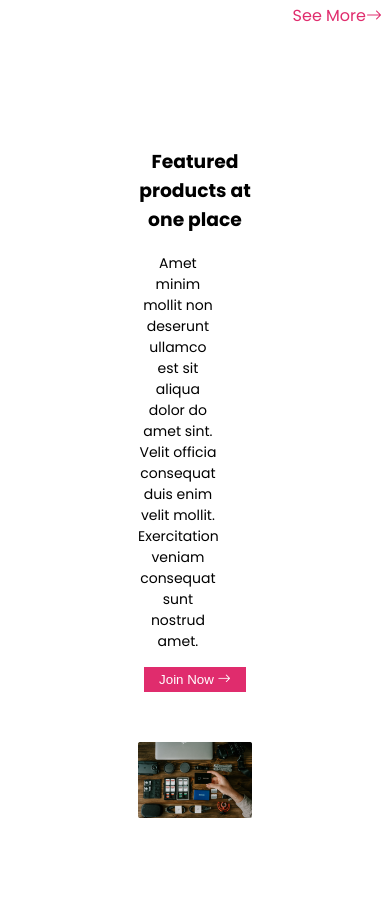
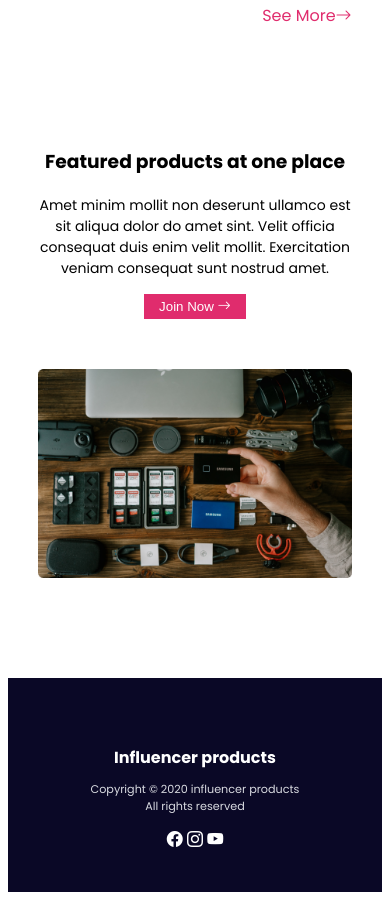
Before and after one commit to farial-robama/Influencer-gear-responsive-website, a plain HTML site: page index.html in a window 390 px wide. Shown: the part 4714-5632 px from the top of the page. Drawn offline with nearby package versions, Linux system fonts and the light colour scheme.

Commit message:
added footer & make responsive

```diff
--- a/index.html
+++ b/index.html
@@ -209,5 +209,11 @@
         </div>
     </main>
 
+    <footer>
+        <h5>Influencer products</h5>
+        <p>Copyright © 2020  influencer products <br> All rights reserved</p>
+        <i class="bi bi-facebook"></i> <i class="bi bi-instagram"></i> <i class="bi bi-youtube"></i>
+    </footer>
+
 </body>
 </html>
--- a/styles/style.css
+++ b/styles/style.css
@@ -164,7 +164,21 @@ body{
     padding: 5px 15px;
     border: none;
 }
-
+/* footer related styles */
+footer{
+    background-color: #0A0826;
+    color: #ffff;
+    text-align: center;
+    padding: 40px 0;
+}
+footer h5{
+    margin-bottom: 0px;
+    font-size: 1em;
+}
+footer p{
+    font-size: 0.7em;
+    color: rgba(217, 219, 225, 1);
+}
 
 /* for mobile devices */
 @media screen and (max-width: 576px) {
@@ -190,9 +204,7 @@ body{
      .banner-content{
         width: 100%;
      }
-     .banner-title{
 
-     }
      .logos{
         flex-wrap: wrap;
         border: none;
@@ -208,20 +220,29 @@ body{
         flex-direction: column;
         align-items: center;
 
-
      }
 
       .card-1, .card-2, .card-3, .card-4, .card-5, .card-6{
         align-items: center;
 
       }
+      .see-more{
+        margin-right: 1.9em;
+      }
 
       .featured-products{
+        margin-left: 30px;
+        margin-right: 30px;
         display: flex;
         flex-direction: column-reverse;
       }
       .featured-products-content{
         text-align: center;
       }
+      .featured-products-content p{
+        width: 100%;
+     }
 
 }
+
+/* for medium devices */
```
